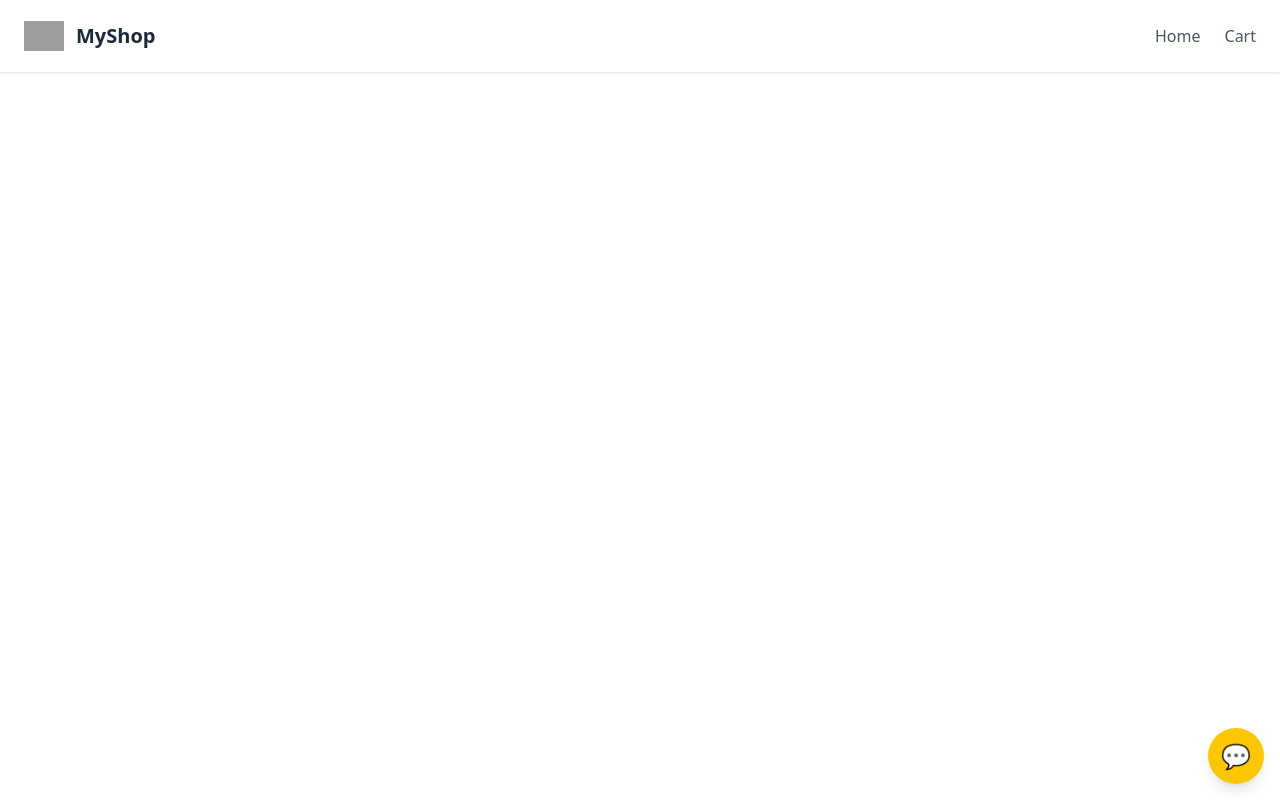
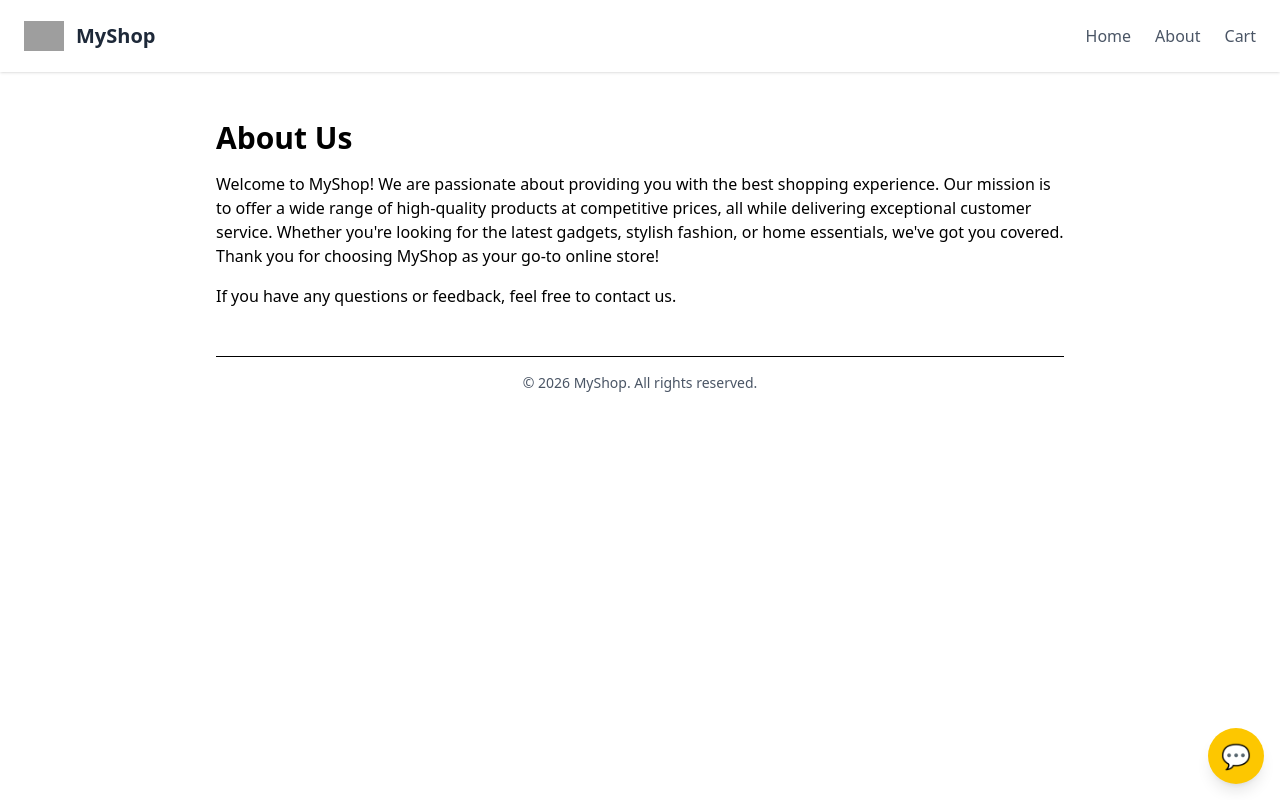
Before and after one commit to thomasaddisu/miniProject, a React (Vite) app: page /about in a window 1280 px wide. Before the commit this address had no page. Built offline with nearby package versions, Linux system fonts and the light colour scheme; grey boxes are pictures that could not be loaded.

Commit message:
add aboutpage with detail about myshop

```diff
--- a/src/App.jsx
+++ b/src/App.jsx
@@ -4,6 +4,7 @@ import Header from "./components/Header";
 import HomePage from "./pages/HomePage";
 import CartPage from "./pages/CartPage";
 import ChatBot from "./components/ChatBot";
+import AboutPage from "./pages/AboutPage";
 
 function App() {
   const [cartItems, setCartItems] = useState(()=>{
@@ -74,6 +75,10 @@ function App() {
             />
           }
         />
+        <Route
+          path="/about"
+          element={<AboutPage />}
+        />
       </Routes>
       <ChatBot cartItems={cartItems} addToCart={addToCart} />
     </>
--- a/src/components/Header.jsx
+++ b/src/components/Header.jsx
@@ -28,6 +28,12 @@ function Header({ cartItems = [] }) {
           >
             Home
           </Link>
+                    <Link
+            to="/about"
+            className="text-gray-600 hover:text-yellow-600 font-medium transition"
+          >
+            About
+          </Link>
 
           <Link
             to="/cart-item"
@@ -40,6 +46,7 @@ function Header({ cartItems = [] }) {
               </span>
             )}
           </Link>
+
         </div>
       </nav>
     </header>
--- /dev/null
+++ b/src/pages/AboutPage.jsx
@@ -0,0 +1,18 @@
+import React from "react";
+import { Link } from "react-router";
+
+export default function AboutPage() {
+  return (
+    <div className="max-w-4xl mx-auto px-6 py-12">
+      <h1 className="text-3xl font-bold mb-4">About Us</h1>
+        <p className="mb-4">Welcome to MyShop! We are passionate about providing you with the best shopping experience. Our mission is to offer a wide range of high-quality products at competitive prices, all while delivering exceptional customer service. Whether you're looking for the latest gadgets, stylish fashion, or home essentials, we've got you covered. Thank you for choosing MyShop as your go-to online store!</p>
+        <p className="mb-4">If you have any questions or feedback, feel free to <Link to="/contact">contact us</Link>.</p>
+
+        <footer className="mt-12 border-t pt-4 text-center">
+          <p className="text-sm text-gray-600 ">
+            &copy; {new Date().getFullYear()} MyShop. All rights reserved.
+          </p>
+        </footer>
+    </div>
+  );
+}
```
